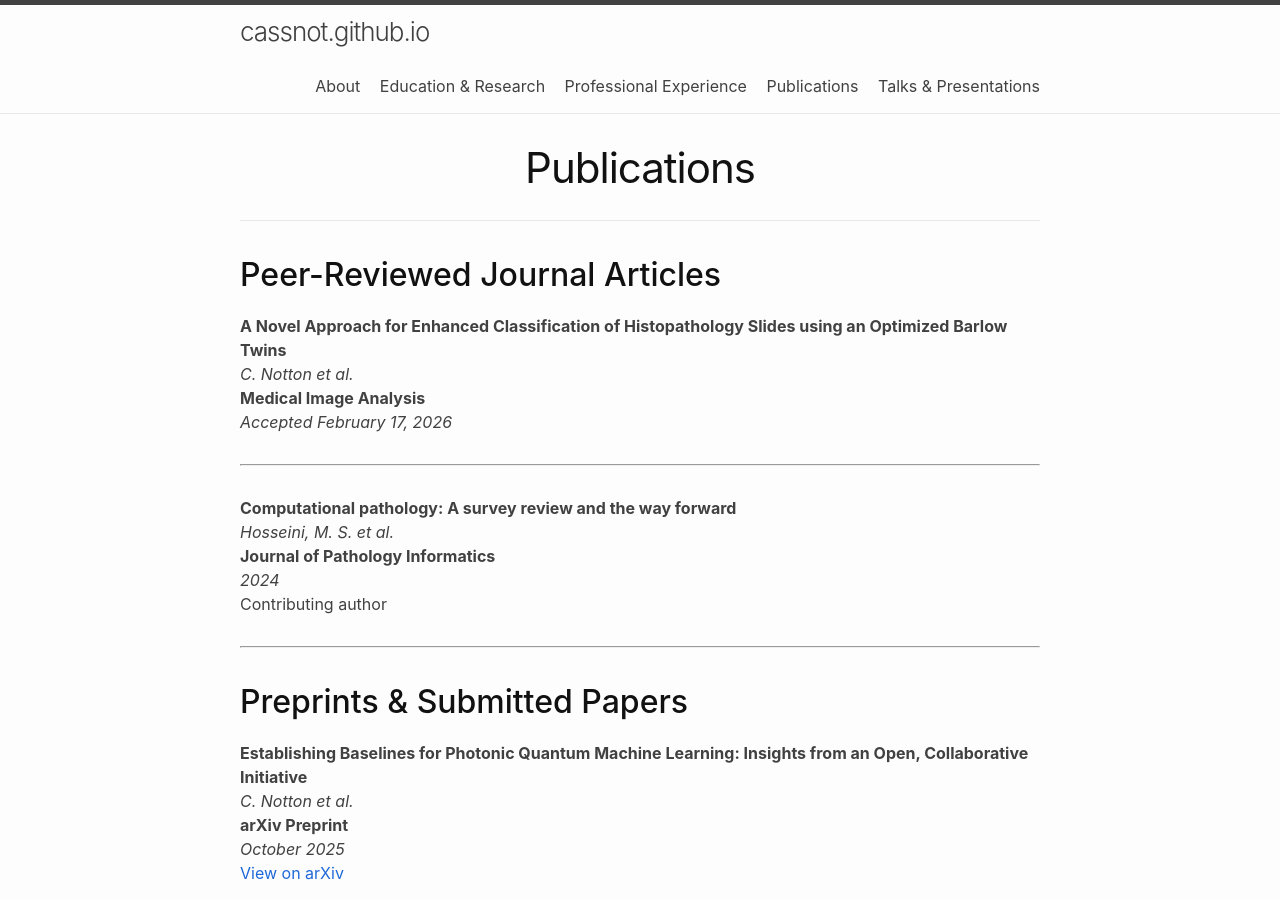
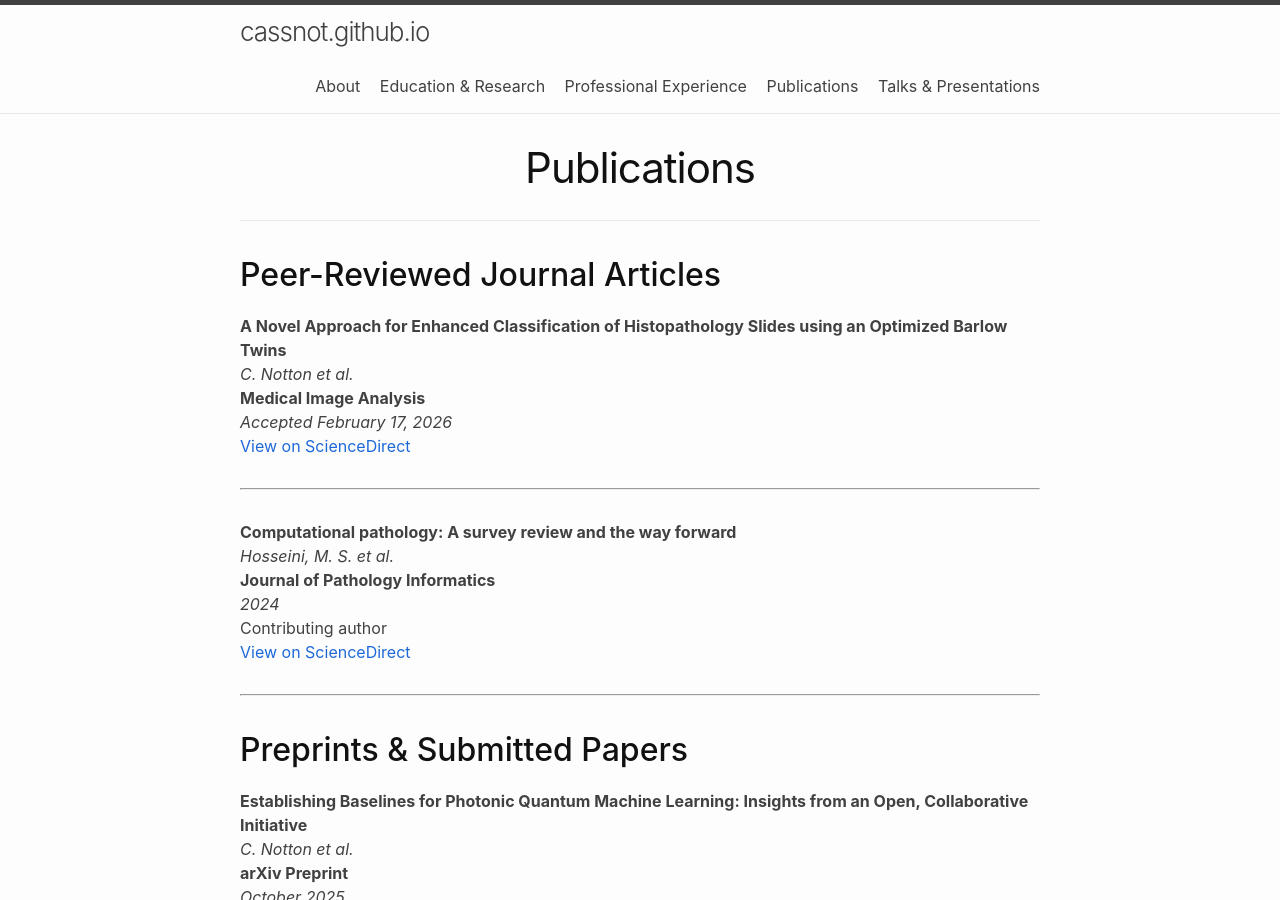
Before and after one commit to CassNot/cassnot.github.io, a Jekyll site: the page built from publications.md, in a window 1280 px wide and 900 px high. Built offline with Jekyll 4.4.1, drawn with Linux system fonts in a browser that asks for light colours; nearby versions of some CDN libraries.

Commit message:
Add links for papers and remove RSS feed for now

```diff
--- a/_config.yml
+++ b/_config.yml
@@ -22,6 +22,9 @@
 plugins:
   - jekyll-feed
   - jekyll-seo-tag
+
+minima:
+  hide_site_feed_link: true
 
 # Uncomment the following setting if you wish to disable deprecation warnings
 #   from newer versions of sass converter. Adapt as required.
--- a/publications.md
+++ b/publications.md
@@ -10,6 +10,7 @@ permalink: /publications/
 *C. Notton et al.*
 **Medical Image Analysis**
 *Accepted February 17, 2026*
+[View on ScienceDirect](https://www.sciencedirect.com/science/article/pii/S1361841526000733)
 
 ---
 
@@ -18,6 +19,7 @@ permalink: /publications/
 **Journal of Pathology Informatics**
 *2024*
 Contributing author
+[View on ScienceDirect](https://www.sciencedirect.com/science/article/pii/S2153353923001712)
 
 ---
 
```
